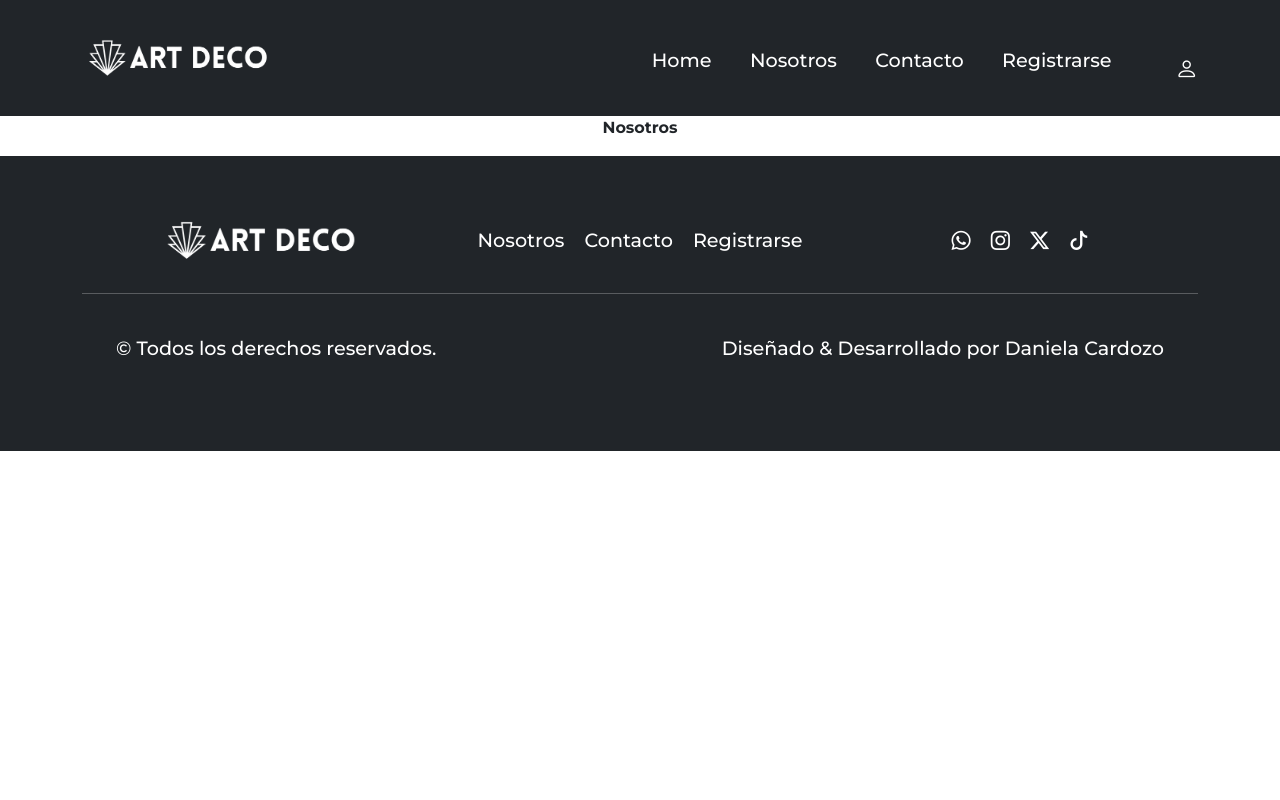
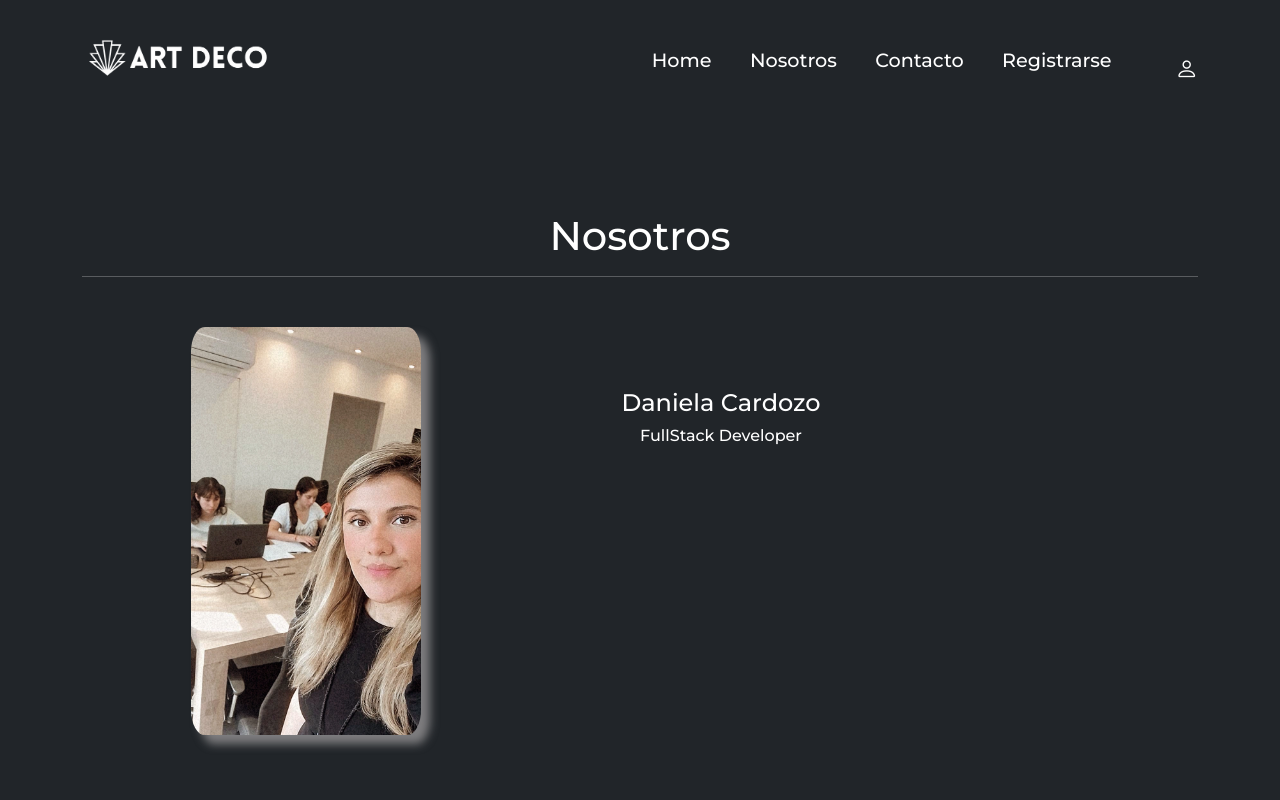
Before and after one commit to MDanielaCardozo/proyecto-final-diplomatura, a React (Vite) app: page /about in a window 1280 px wide. Shown: the top 800 px of the page. Built offline with nearby package versions, Linux system fonts and the light colour scheme.

Commit message:
add pages about us and contact

```diff
--- /dev/null
+++ b/src/components/views/About/About.css
@@ -0,0 +1,72 @@
+
+
+.moov {
+    animation: myMoov;
+    animation-play-state: running;
+    animation-iteration-count: 1;
+    animation-timing-function: ease-in;
+    animation-duration: 1900ms;
+}
+
+@keyframes myMoov{
+    from{margin-top: 100%;}
+    to{margin-bottom: 0%;}
+}
+
+.equipo {
+    margin: 50px;
+    padding: 20px;
+    width: 100%;
+    height: 35vh;
+    display: flex;
+    justify-content: center;
+    align-items: center;
+  }
+
+  .image {
+    width: 230px;
+    position: relative;
+  }
+
+  .imgEquipo {
+    width: 100%;
+    display: block;
+    margin: auto;
+    background-color: #fff;
+    border-radius: 6%;
+    box-shadow: 9px 9px 10px 0px rgba(219, 214, 214, 0.5);
+  }
+
+  .content {
+    width: 100%;
+    height: 100%;
+    top: 0;
+    left: 0;
+    position: absolute;
+    background: rgba(0, 0, 0, 0.5);
+    border-radius: 10%;
+    display: flex;
+    justify-content: center;
+    align-items: center;
+    flex-direction: column;
+    opacity: 0;
+    transition: 0.6s;
+  }
+
+  .content:hover {
+    opacity: 1;
+  }
+
+  .content h3 {
+    font-size: 55px;
+    color: #fff;
+  }
+
+  .content > * {
+    transform: translateY(35px);
+    transition: transform 0.6s;
+  }
+
+  .content:hover > * {
+    transform: translateY(0px);
+  }
--- a/src/components/views/About/About.jsx
+++ b/src/components/views/About/About.jsx
@@ -1,11 +1,37 @@
-
+import { Container, Row, Col } from "react-bootstrap";
+import "./About.css";
+import Daniela from "../../../assets/img/dani-dev-uno.webp";
 
 function About() {
-    return (
-        <div>
-            <p>Nosotros</p>
+  return (
+    <div className="bg-dark">
+      <Container className="py-5 text-white">
+        <div className="py-5">
+          <h1>Nosotros</h1>
+          <hr />
         </div>
-    );
+
+        <Row className="w-100">
+          <Col sm={12} md={6} lg={4} className="">
+            <a href="http://" target="_blank" rel="noopener noreferrer">
+              <div className="equipo">
+                <div className="image">
+                  <img src={Daniela} alt="equipo" className="imgEquipo" />
+                  <div className="content">
+                    {/* <FontAwesomeIcon icon={faLinkedin} className="text-white fs-1"/> */}
+                  </div>
+                </div>
+              </div>
+            </a>
+          </Col>
+          <Col sm={12} md={6} lg={6} className="mt-5">
+            <h4 className="text-center text-white ">Daniela Cardozo</h4>
+            <h6 className="text-center text-white">FullStack Developer</h6>
+          </Col>
+        </Row>
+      </Container>
+    </div>
+  );
 }
 
 export default About;
--- /dev/null
+++ b/src/components/views/Contact/Contact.css
@@ -0,0 +1,15 @@
+.cardInfo {
+    width: 100%;
+    max-width: 600px;
+    height: 100%;
+    display: flex;
+    flex-direction: column;
+    justify-content: center;
+    align-items: center;
+    padding: 20px;
+    margin: 20px;
+    border-radius: 10px;
+    background-color: #19181b8a;
+    box-shadow: 0 0 10px rgba(0, 0, 0, 0.1);
+    transition: all 0.3s ease;
+}
--- a/src/components/views/Contact/Contact.jsx
+++ b/src/components/views/Contact/Contact.jsx
@@ -1,9 +1,40 @@
+import { Container,Col, Row } from "react-bootstrap";
+import "./Contact.css";
 
 function Contact() {
     return (
-        <div>
-            <p>Contacto</p>
-        </div>
+       <div className="bg-dark">
+       <Container className="py-5 text-white">
+              <h1 className="py-4">Contactanos</h1>
+              <hr />
+              <Row className="w-100 mt-5">
+            <Col sm={12} md={4} lg={4} >
+              <div className="cardInfo w-100 p-2">
+                <h3>Email</h3>
+                <p className="m-3">
+                  artdeco@artdeco.com
+                </p>
+              </div>
+            </Col>
+            <Col sm={12} md={4} lg={4}>
+            <div className="cardInfo w-100 p-2">
+                <h3>Teléfono</h3>
+                <p className="m-3">
+                Mobile: (0381) 123 456 789
+                </p>
+              </div>
+            </Col>
+            <Col sm={12} md={4} lg={4}>
+            <div className="cardInfo w-100 p-2">
+                <h3>Horarios</h3>
+                <p className="m-3">
+                  Disponible de 10am-8pm
+                </p>
+              </div>
+            </Col>
+          </Row>
+       </Container>
+       </div>
     );
 }
 
--- a/src/components/views/Home/Home.jsx
+++ b/src/components/views/Home/Home.jsx
@@ -34,7 +34,7 @@ function Home() {
     <div className="bg-dark">
       <CarouselHome></CarouselHome>
       <Container className="pb-5 text-white">
-        <h1 className="py-5">Products</h1>
+        <h1 className="py-5">Productos</h1>
         <hr className="p-5" />
         <Row className="w-100">
             {listProducts.map((product) => (<CardProduct key={product.id} product={product}></CardProduct>))}
```
Also changed, not shown: src/assets/img/dani-dev-dos.webp (added), src/assets/img/dani-dev-uno.webp (added).
